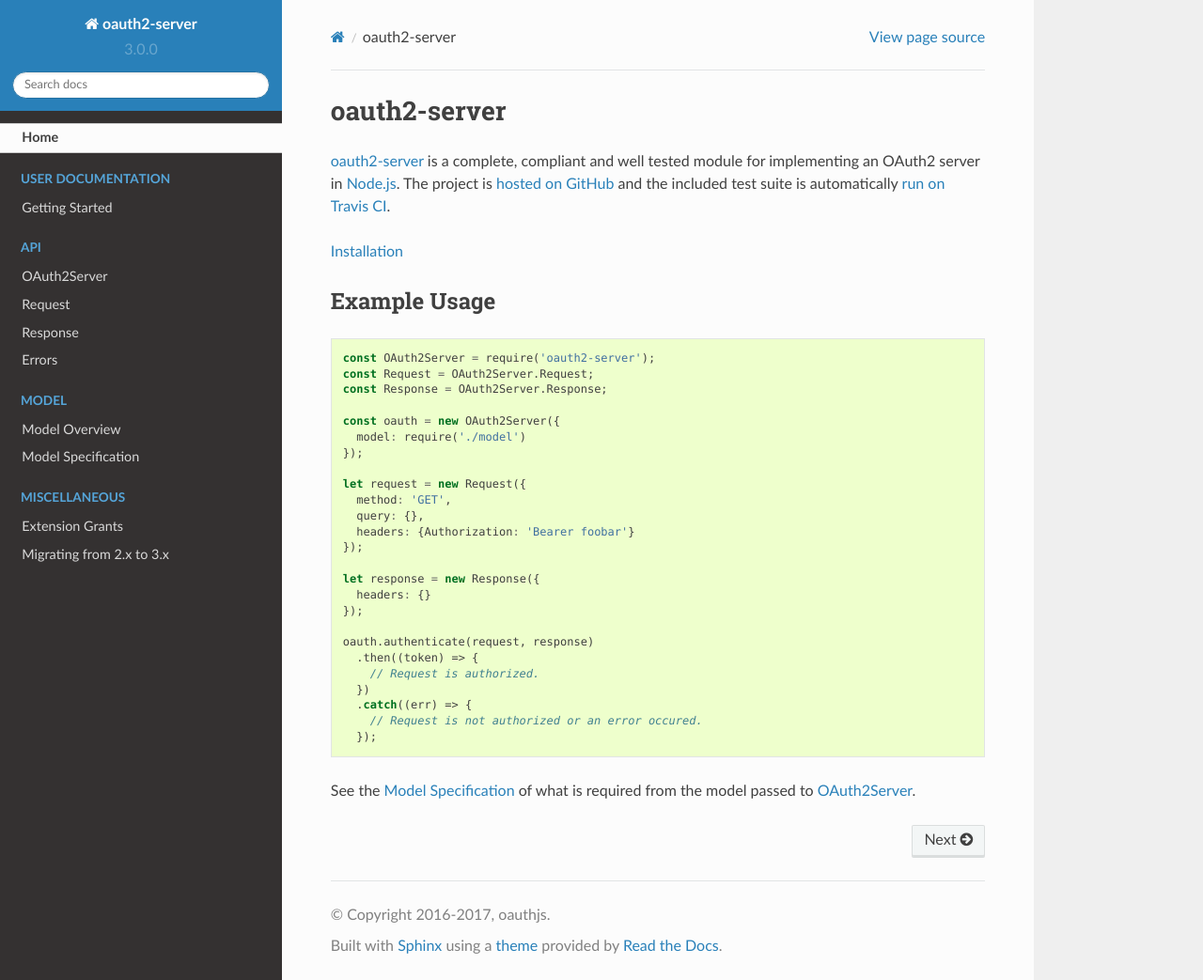
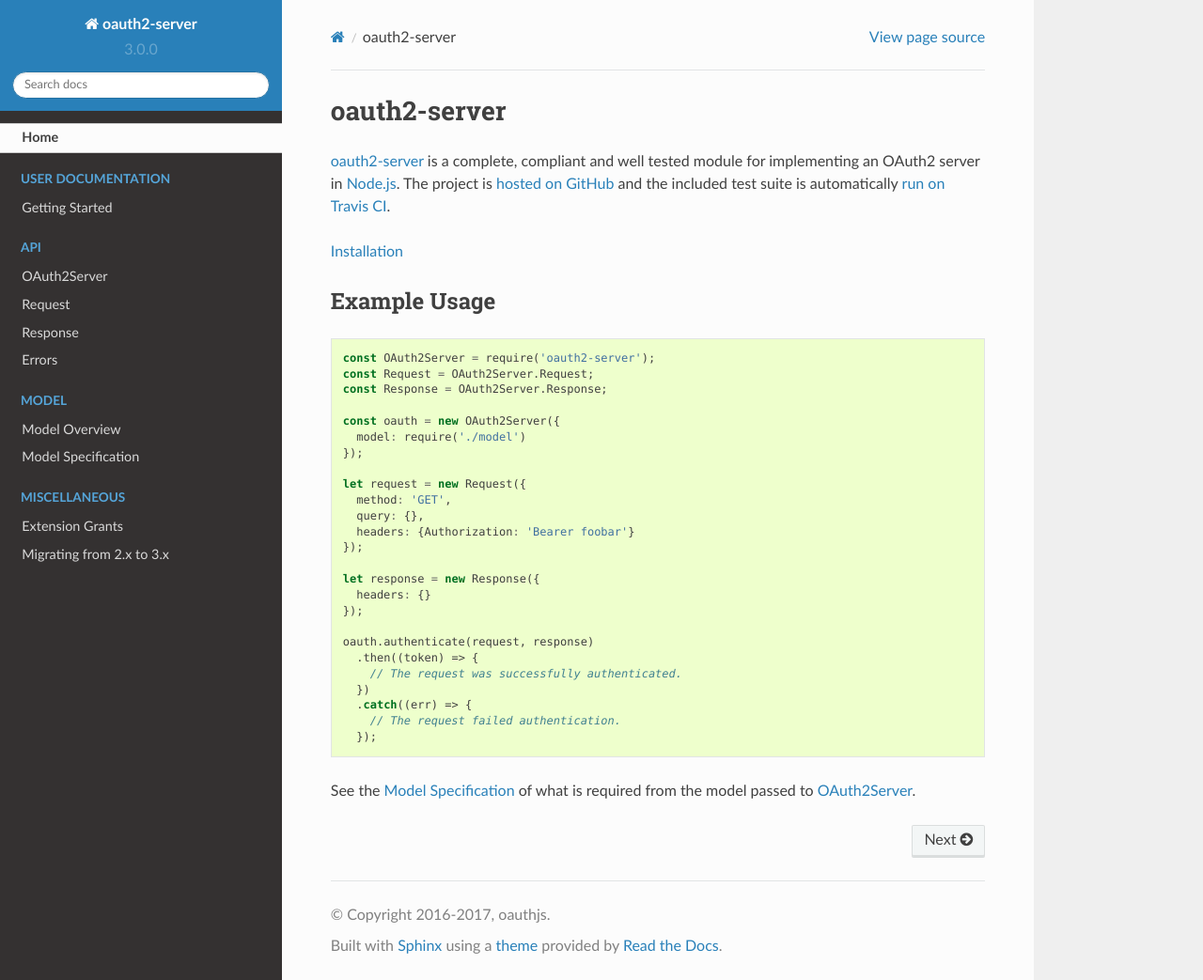
Before and after one commit to oauthjs/node-oauth2-server, a Sphinx documentation site: the page built from docs/index.rst, in a window 1280 px wide and 1043 px high. Shown: the whole window at 94% size. Built offline with Sphinx 7.4.7 and the Read the Docs theme 2.0.0, drawn with Linux system fonts in a browser that asks for light colours.

Commit message:
Unify code example in index.rst

```diff
--- a/docs/index.rst
+++ b/docs/index.rst
@@ -37,10 +37,10 @@
 
   oauth.authenticate(request, response)
     .then((token) => {
-      // Request is authorized.
+      // The request was successfully authenticated.
     })
     .catch((err) => {
-      // Request is not authorized or an error occured.
+      // The request failed authentication.
     });
 
 See the :doc:`/model/spec` of what is required from the model passed to :doc:`/api/oauth2-server`.
```
